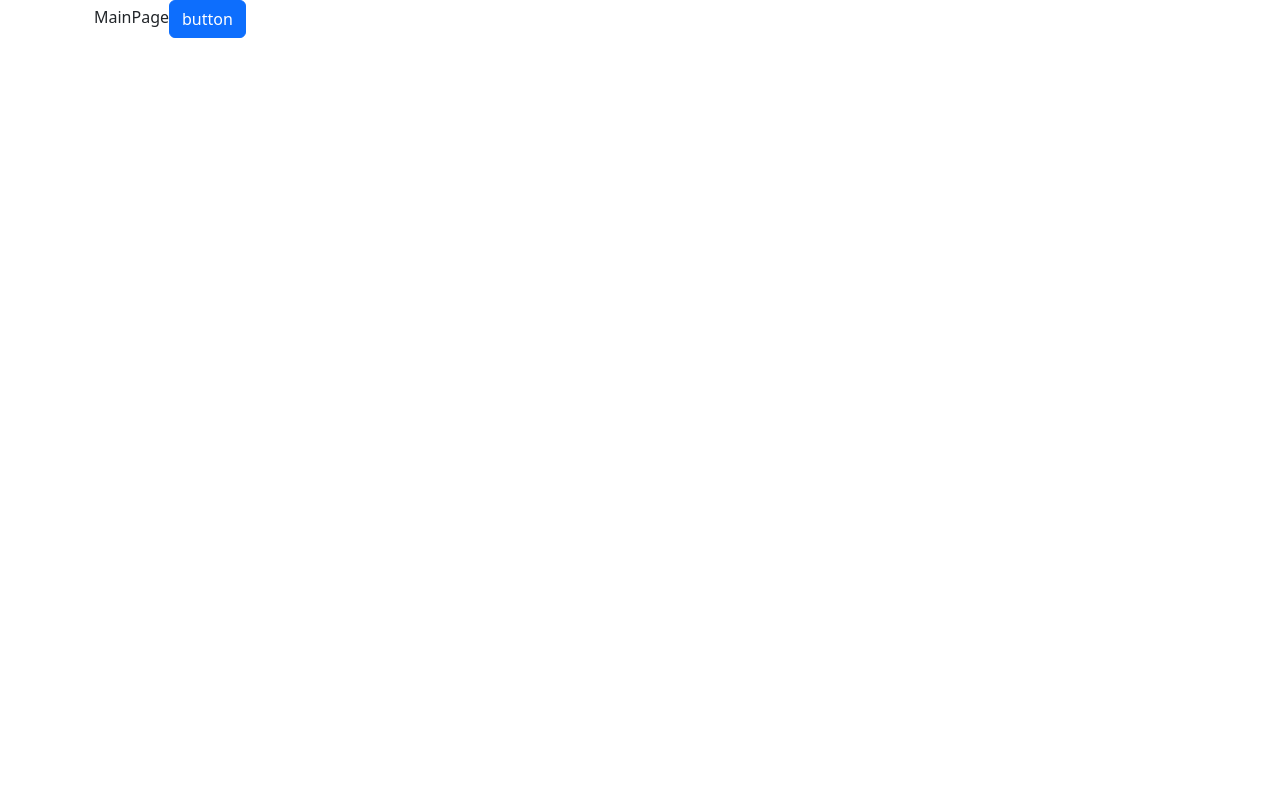
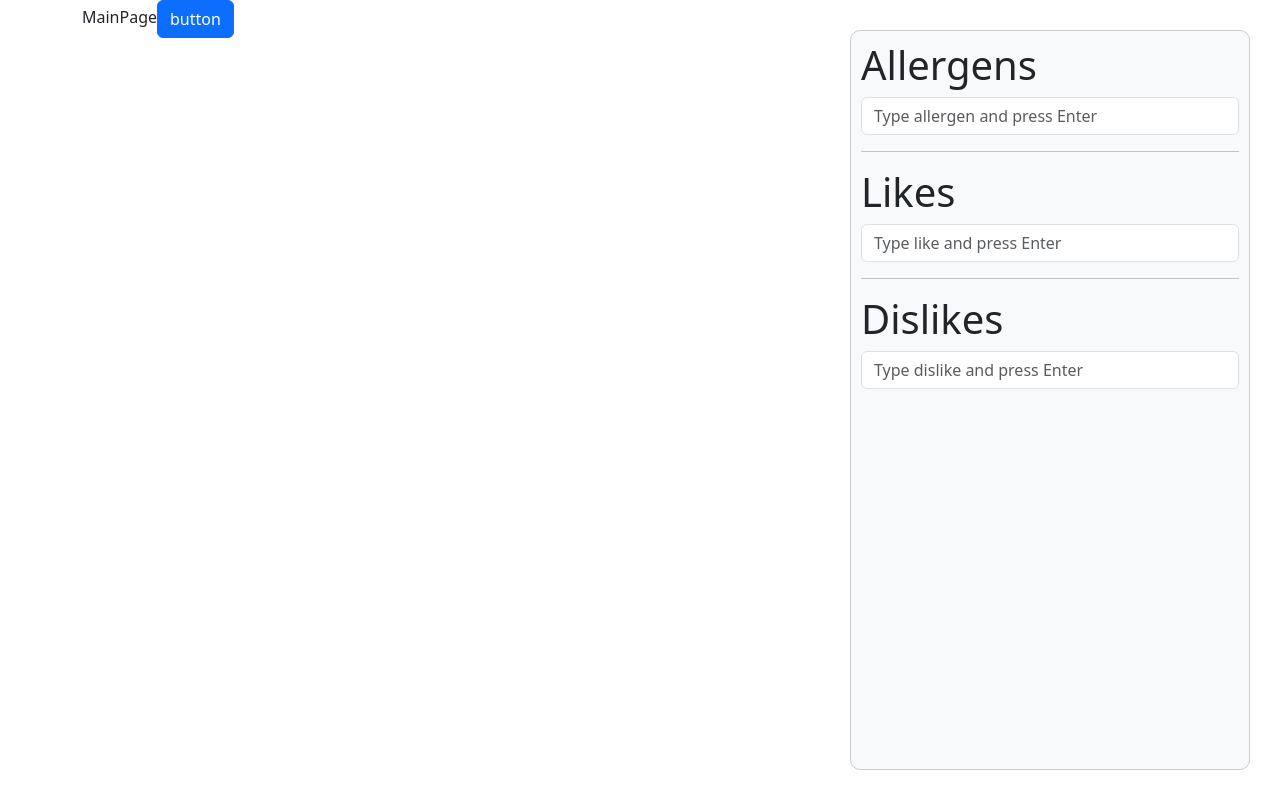
Before and after one commit to simrantan/Tastebud, a React (Create React App) app in the folder frontend/: page / in a window 1280 px wide. Built offline with nearby package versions, Linux system fonts and the light colour scheme.

Commit message:
adding preference card
functionality (no data is sent or loaded from backend yet), styling is missing

```diff
--- a/frontend/package.json
+++ b/frontend/package.json
@@ -11,6 +11,7 @@
 		"react": "^18.2.0",
 		"react-bootstrap": "^2.10.1",
 		"react-dom": "^18.2.0",
+		"react-icons": "^5.0.1",
 		"react-scripts": "5.0.1",
 		"web-vitals": "^2.1.4"
 	},
--- /dev/null
+++ b/frontend/src/components/PreferenceCard.css
@@ -0,0 +1,66 @@
+/* PreferenceCard.css */
+
+.preference-card-container {
+    width: 400px; /* Adjust the max-width as per your design */
+    position: fixed;
+    top: 30px;
+    right: 30px;
+    bottom: 30px;
+    background-color: #f8f9fa; /* Add your desired background color */
+    padding: 10px; /* Add padding as needed */
+    border: 1px solid #ccc; /* Add a border for separation, adjust color as needed */
+    border-radius: 10px;
+    overflow-y: auto; /* Enable vertical scrolling if content exceeds container height */
+  }
+
+  .section {
+    margin-bottom: 20px; /* Add margin between sections as needed */
+  }
+
+  .preference-container {
+    display: flex;
+    flex-wrap: wrap; /* Change to wrap */
+    align-items: flex-end;
+    margin-right: -8px; /* Adjust margin to offset the negative margin on the items */
+  }
+
+  .item {
+    border: 1px solid #ccc;
+    border-radius: 5px;
+    padding: 8px;
+    margin-top: 8px;
+    display: flex;
+    justify-content: space-between;
+    align-items: center;
+    margin-right: 8px; /* Adjust margin between items as needed */
+    margin-bottom: 8px; /* Add margin between rows as needed */
+  }
+
+  /* Add any additional styling as needed */
+  .custom-dropdown-toggle.btn-secondary {
+    width: 30px;
+    padding: 4px;
+    height: 30px !important;
+    width: 30px !important;
+    background-color: #3498db !important; /* Change the background color as needed */
+    color: #ffffff !important; /* Change the text color as needed */
+    border: 1px solid #ffffff !important; /* Change the border color as needed */
+    align-items: center !important;
+  }
+
+  .custom-dropdown-menu {
+    /* Additional styles for the dropdown menu */
+    background-color: #3498db; /* Change the background color as needed */
+    color: #ffffff; /* Change the text color as needed */
+  }
+
+  .custom-remove-button {
+    /* Add your custom styles here */
+    height: 30px !important;
+    width: 30px !important;
+
+    background-color: rgb(255, 0, 30)!important;; /* Change the background color as needed */
+    color: white !important;; /* Change the text color as needed */
+    border: 1px solid #ffffff !important; /* Change the border color as needed */
+    /* Add any other styles you want to override */
+  }
--- /dev/null
+++ b/frontend/src/components/PreferenceCard.jsx
@@ -0,0 +1,227 @@
+import React, { useState, useEffect } from "react";
+import {
+	Form,
+	Col,
+	Button,
+	FormControl,
+	Dropdown,
+	OverlayTrigger,
+	Tooltip,
+} from "react-bootstrap";
+import "./PreferenceCard.css";
+
+const PreferenceCard = () => {
+	const [allergens, setAllergens] = useState({});
+	const [likes, setLikes] = useState(new Set());
+	const [dislikes, setDislikes] = useState(new Set());
+	const [newAllergen, setNewAllergen] = useState("");
+	const [newLike, setNewLike] = useState("");
+	const [newDislike, setNewDislike] = useState("");
+
+	useEffect(() => {
+		if (Object.keys(allergens).length > 0) {
+			console.log("Sending allergens data to the backend:", allergens);
+			// Make your backend API call here for allergens
+		}
+		if (likes.size > 0) {
+			console.log("Sending likes data to the backend:", likes);
+			// Make your backend API call here for likes
+		}
+		if (dislikes.size > 0) {
+			console.log("Sending dislikes data to the backend:", dislikes);
+			// Make your backend API call here for dislikes
+		}
+	}, [allergens, likes, dislikes]);
+
+	const handleAddAllergen = (e) => {
+		e.preventDefault();
+		if (newAllergen.trim() !== "") {
+			setAllergens({ ...allergens, [newAllergen]: 1 });
+			setNewAllergen("");
+		}
+	};
+
+	const handleRemoveAllergen = (allergen) => {
+		const updatedAllergens = { ...allergens };
+		delete updatedAllergens[allergen];
+		setAllergens(updatedAllergens);
+	};
+
+	const handleCategoryChange = (allergen, category) => {
+		setAllergens({ ...allergens, [allergen]: category });
+	};
+
+	const handleAddLike = (e) => {
+		e.preventDefault();
+		if (newLike.trim() !== "") {
+			setLikes(new Set([...likes, newLike]));
+			setNewLike("");
+		}
+	};
+
+	const handleRemoveLike = (like) => {
+		const updatedLikes = new Set(likes);
+		updatedLikes.delete(like);
+		setLikes(updatedLikes);
+	};
+
+	const handleAddDislike = (e) => {
+		e.preventDefault();
+		if (newDislike.trim() !== "") {
+			setDislikes(new Set([...dislikes, newDislike]));
+			setNewDislike("");
+		}
+	};
+
+	const handleRemoveDislike = (dislike) => {
+		const updatedDislikes = new Set(dislikes);
+		updatedDislikes.delete(dislike);
+		setDislikes(updatedDislikes);
+	};
+
+	const renderTooltip = (item) => (
+		<Tooltip id={`tooltip-${item}`}>Your tooltip content here</Tooltip>
+	);
+
+	return (
+		<div className="preference-card-container">
+			{/* Allergens Section */}
+			<h1 className="section-title">Allergens</h1>
+			<Form>
+				<Form.Group controlId="newAllergen">
+					<FormControl
+						type="text"
+						placeholder="Type allergen and press Enter"
+						value={newAllergen}
+						onChange={(e) => setNewAllergen(e.target.value)}
+						onKeyDown={(e) => e.key === "Enter" && handleAddAllergen(e)}
+					/>
+				</Form.Group>
+			</Form>
+			<div className="preference-container">
+				{Object.entries(allergens).map(([allergen, category]) => (
+					<span key={allergen} className="item">
+						<span>{allergen}</span>
+						<span className="ml-2">
+							{" "}
+							{category === 1
+								? "💀"
+								: category === 2
+								? "🤢"
+								: category === 3
+								? "🚫"
+								: "🥴"}
+						</span>
+						<span>
+							<OverlayTrigger placement="top" overlay={renderTooltip(allergen)}>
+								<span className="ml-2" style={{ cursor: "pointer" }}>
+									?
+								</span>
+							</OverlayTrigger>
+						</span>
+						<Dropdown className="ml-2">
+							<Dropdown.Toggle
+								variant="secondary"
+								id="dropdown-basic"
+								className="custom-dropdown-toggle"
+							></Dropdown.Toggle>
+							<Dropdown.Menu>
+								<Dropdown.Item
+									onClick={() => handleCategoryChange(allergen, 1)}
+								>
+									1
+								</Dropdown.Item>
+								<Dropdown.Item
+									onClick={() => handleCategoryChange(allergen, 2)}
+								>
+									2
+								</Dropdown.Item>
+								<Dropdown.Item
+									onClick={() => handleCategoryChange(allergen, 3)}
+								>
+									3
+								</Dropdown.Item>
+								<Dropdown.Item
+									onClick={() => handleCategoryChange(allergen, 3)}
+								>
+									4
+								</Dropdown.Item>
+							</Dropdown.Menu>
+						</Dropdown>
+						<Button
+							variant="danger"
+							size="sm"
+							className="custom-remove-button"
+							onClick={() => handleRemoveAllergen(allergen)}
+						>
+							X
+						</Button>
+					</span>
+				))}
+			</div>
+
+			{/* Likes Section */}
+			<hr />
+			<h1 className="section-title">Likes</h1>
+
+			<Form>
+				<Form.Group controlId="newLike">
+					<FormControl
+						type="text"
+						placeholder="Type like and press Enter"
+						value={newLike}
+						onChange={(e) => setNewLike(e.target.value)}
+						onKeyDown={(e) => e.key === "Enter" && handleAddLike(e)}
+					/>
+				</Form.Group>
+			</Form>
+			<div className="preference-container">
+				{Array.from(likes).map((like) => (
+					<span key={like} className="item">
+						<span>{like}</span>
+						<Button
+							variant="danger"
+							size="sm"
+							className="ml-2"
+							onClick={() => handleRemoveLike(like)}
+						>
+							X
+						</Button>
+					</span>
+				))}
+			</div>
+
+			{/* Dislikes Section */}
+			<hr />
+			<h1 classname="section-title">Dislikes</h1>
+			<Form>
+				<Form.Group controlId="newDislike">
+					<FormControl
+						type="text"
+						placeholder="Type dislike and press Enter"
+						value={newDislike}
+						onChange={(e) => setNewDislike(e.target.value)}
+						onKeyDown={(e) => e.key === "Enter" && handleAddDislike(e)}
+					/>
+				</Form.Group>
+			</Form>
+			<div className="preference-container">
+				{Array.from(dislikes).map((dislike) => (
+					<span key={dislike} className="item">
+						<span>{dislike}</span>
+						<Button
+							variant="danger"
+							size="sm"
+							className="ml-2"
+							onClick={() => handleRemoveDislike(dislike)}
+						>
+							X
+						</Button>
+					</span>
+				))}
+			</div>
+		</div>
+	);
+};
+
+export default PreferenceCard;
--- a/frontend/src/pages/MainPage.jsx
+++ b/frontend/src/pages/MainPage.jsx
@@ -1,11 +1,13 @@
 import React from "react";
 import { Button } from "react-bootstrap";
+import PreferenceCard from "../components/PreferenceCard.jsx";
 
 export default function MainPage({ props }) {
 	return (
-		<div className="MainPage container">
+		<div className="main-container">
 			MainPage
 			<Button>button</Button>
+			<PreferenceCard />
 		</div>
 	);
 }
```
Also changed, not shown: 1 other file (tests, documents, lock files or other folders).
